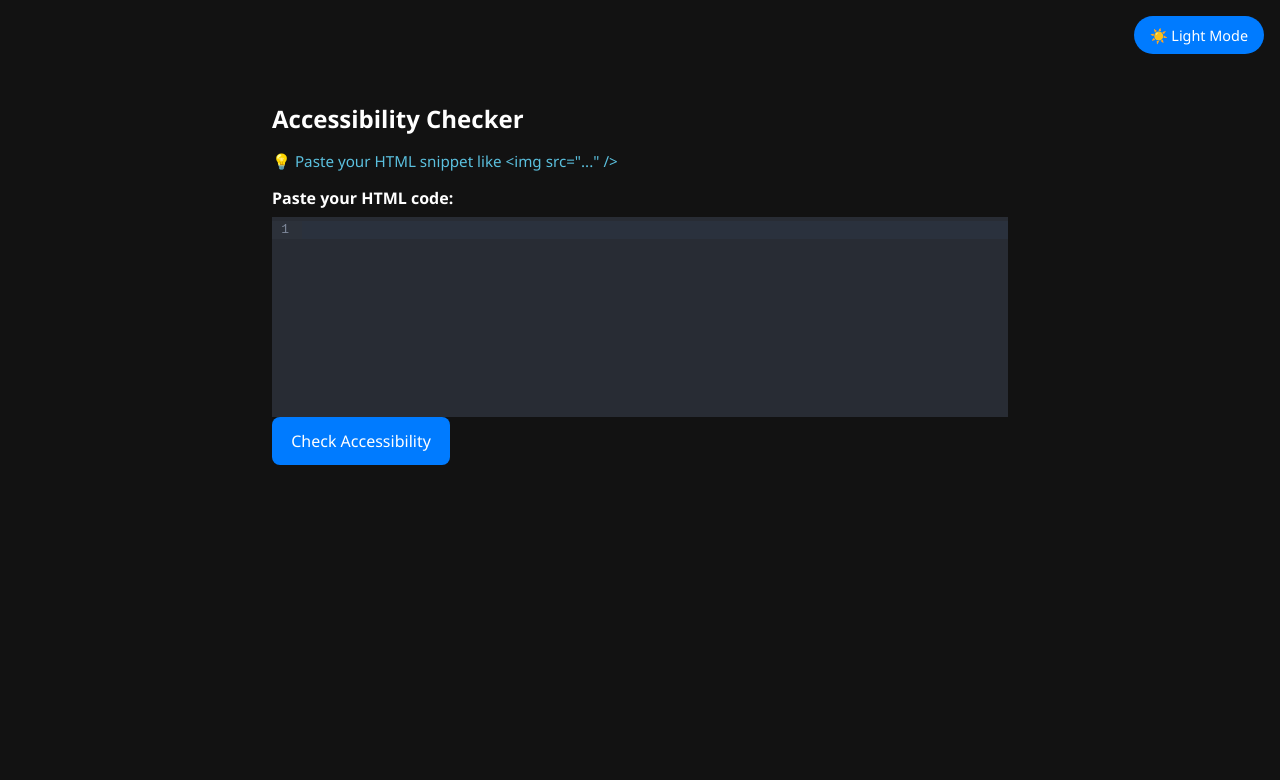
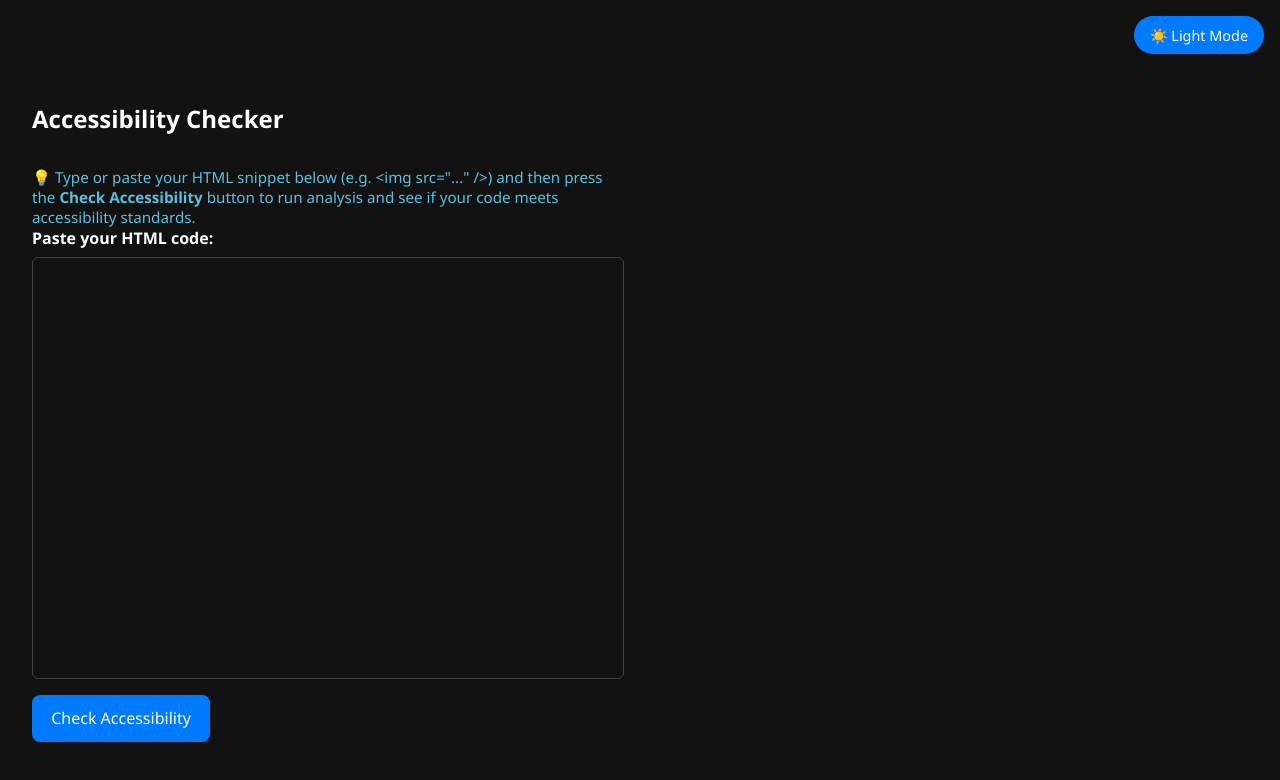
Before and after one commit to WioletaKolodziej/accessibility-checker, a React (Vite) app: page / in a window 1280 px wide. Shown: the top 780 px of the page. Built offline with nearby package versions, Linux system fonts and the light colour scheme.

Commit message:
Integrate axe-core for WCAG checks, enhance UI with sticky button and split layout, update README

```diff
--- a/package.json
+++ b/package.json
@@ -17,6 +17,7 @@
     "@codemirror/view": "^6.36.5",
     "@types/styled-components": "^5.1.34",
     "@uiw/react-codemirror": "^4.23.10",
+    "axe-core": "^4.10.3",
     "codemirror": "^6.0.1",
     "react": "^19.0.0",
     "react-dom": "^19.0.0",
--- a/src/components/Checker.tsx
+++ b/src/components/Checker.tsx
@@ -1,21 +1,105 @@
+// React and external imports
 import { useEffect, useRef, useState } from "react";
 import styled from "styled-components";
-import { checkAccessibility, Issue } from "../utils/checkAccessibility";
 import { useCodeMirror } from "@uiw/react-codemirror";
 import { html } from "@codemirror/lang-html";
+import { EditorView } from "codemirror";
 import { Extension } from "@codemirror/state";
-import { getAccessibilityExtension } from "../utils/highlightIssues";
 
+// Utility functions for accessibility checking and highlighting
+import { getAccessibilityExtensions } from "../utils/highlightIssues";
+import { runAxeCheck, AxeIssue } from "../utils/runAxeCheck";
+
+// Styled components for layout and UI
 const Container = styled.section`
-  max-width: 800px;
-  margin: 0 auto;
+  display: flex;
+  flex-direction: column;
+  width: 100vw;
+  height: calc(100dvh - 5rem);
+  overflow: hidden;
   padding: 2rem;
+  box-sizing: border-box;
 `;
 
 const Heading = styled.h2`
   font-size: 1.5rem;
   font-weight: bold;
-  margin-bottom: 1rem;
+`;
+
+const ContentWrapper = styled.div`
+  display: flex;
+  flex: 1;
+  gap: 2rem;
+  margin-top: 1.5rem;
+  overflow: hidden;
+`;
+
+const EditorWrapper = styled.div`
+  flex: 1;
+  display: flex;
+  flex-direction: column;
+  max-width: 50%;
+  height: 100%;
+  min-height: 50vh;
+  position: relative;
+  overflow: hidden;
+`;
+
+const EditorTop = styled.div`
+  flex: 1;
+  display: flex;
+  flex-direction: column;
+  overflow: hidden;
+`;
+
+const CodeMirrorWrapper = styled.div`
+  flex: 1;
+  height: 100%;
+  max-height: calc(100dvh - 300px);
+  overflow: auto;
+  border-radius: 6px;
+  border: 1px solid ${({ theme }) => theme.border};
+`;
+
+const StickyButton = styled.button`
+  position: sticky;
+  bottom: 1rem;
+  margin-top: 2rem;
+  background-color: ${({ theme }) => theme.accent};
+  color: white;
+  padding: 0.8rem 1.2rem;
+  border: none;
+  border-radius: 8px;
+  cursor: pointer;
+  font-size: 1rem;
+  transition: background-color 0.3s ease;
+  z-index: 10;
+  align-self: flex-start;
+
+  &:hover {
+    background-color: ${({ theme }) => theme.success};
+  }
+  &:active {
+    transform: scale(0.97);
+  }
+`;
+
+const Panel = styled.div`
+  flex: 1;
+  min-width: 0;
+  overflow-y: auto;
+  position: relative;
+`;
+
+const ResultHint = styled.div`
+  margin-bottom: 0.5rem;
+  font-size: 0.95rem;
+  color: ${({ theme }) => theme.success};
+  position: sticky;
+  top: 0;
+  background: ${({ theme }) => theme.background};
+  padding: 0.5rem 0;
+  z-index: 5;
 `;
 
 const Label = styled.label`
@@ -24,37 +108,32 @@ const Label = styled.label`
   margin-bottom: 0.5rem;
 `;
 
-const Button = styled.button`
-  background-color: ${({ theme }) => theme.accent};
-  color: white;
-  padding: 0.8rem 1.2rem;
-  border: none;
-  border-radius: 8px;
-  cursor: pointer;
-  font-size: 1rem;
-  transition: background-color 0.3s ease;
-
-  &:hover {
-    background-color: ${({ theme }) => theme.success};
-  }
-  transition: background-color 0.3s ease, transform 0.2s ease;
-
-  &:active {
-    transform: scale(0.97);
-  }
-`;
-
 const ResultsWrapper = styled.div`
-  margin-top: 1.5rem;
   aria-live: polite;
 `;
 
 const ResultsList = styled.ul`
-  margin-top: 1rem;
+  margin-top: 0.5rem;
   padding-left: 1rem;
   list-style-type: disc;
-  color: ${({ theme }) => theme.error};
   animation: fadeIn 0.3s ease-in;
+
+  .error-critical {
+    color: #d9534f;
+  }
+  .error-serious {
+    color: #f0ad4e;
+  }
+  .error-moderate {
+    color: #f7c948;
+  }
+  .error-minor {
+    color: #999;
+  }
+
+  li {
+    cursor: pointer;
+  }
 `;
 
 const SuccessMessage = styled.p`
@@ -65,32 +144,71 @@ const SuccessMessage = styled.p`
 const Hint = styled.div`
   font-size: 0.95rem;
   color: ${({ theme }) => theme.success};
-  margin-bottom: 1rem;
   animation: fadeIn 0.5s ease-out;
+  margin-top: 0.5rem;
 `;
+
+const impactIconMap: Record<string, string> = {
+  critical: "❌",
+  serious: "⚠️",
+  moderate: "ℹ️",
+  minor: "💡",
+};
 
 export const Checker = () => {
   const [input, setInput] = useState("");
-  const [results, setResults] = useState<string[]>([]);
+  const [results, setResults] = useState<AxeIssue[]>([]);
   const [extensions, setExtensions] = useState<Extension[]>([html()]);
+  const editorRef = useRef<EditorView | null>(null);
+  const editorDOMRef = useRef<HTMLDivElement>(null);
 
   const { setContainer } = useCodeMirror({
+    container: editorDOMRef.current ?? undefined,
     value: input,
-    height: "200px",
+    height: "100%",
     extensions,
     theme: "dark",
-    onChange: (value) => setInput(value),
+    onCreateEditor: (view) => {
+      editorRef.current = view;
+    },
+    onChange: (value) => {
+      setInput(value);
+    },
   });
 
-  const handleCheck = () => {
-    const issues: Issue[] = checkAccessibility(input);
-    setResults(issues.map((i) => i.message));
-    const accessibilityExt = getAccessibilityExtension(issues);
-    setExtensions([html(), accessibilityExt]);
+  const handleCheck = async () => {
+    const issues = await runAxeCheck(input);
+    setResults(issues);
+    const decoration = getAccessibilityExtensions(issues);
+    setExtensions([html(), decoration]);
+    if (issues.length > 0 && editorRef.current) {
+      editorRef.current.dispatch({
+        effects: EditorView.scrollIntoView(issues[0].from, {
+          y: "start",
+          x: "start",
+        }),
+      });
+    }
+  };
+
+  const scrollToIssue = (from: number) => {
+    if (!editorRef.current) return;
+
+    editorRef.current.dispatch({
+      effects: EditorView.scrollIntoView(from, {
+        y: "start",
+        x: "start",
+      }),
+    });
+
+    const dom = editorRef.current.domAtPos(from)?.node;
+    if (dom instanceof HTMLElement) {
+      dom.classList.add("highlighted-temp");
+      setTimeout(() => dom.classList.remove("highlighted-temp"), 1500);
+    }
   };
 
   const hintRef = useRef<HTMLDivElement>(null);
-
   useEffect(() => {
     if (hintRef.current) {
       hintRef.current.animate(
@@ -111,28 +229,44 @@ export const Checker = () => {
     <Container aria-labelledby="checker-heading">
       <Heading id="checker-heading">Accessibility Checker</Heading>
 
+      <ContentWrapper>
+        <EditorWrapper>
+          <EditorTop>
             <Hint ref={hintRef}>
-        💡 Paste your HTML snippet like &lt;img src="..." /&gt;
+              💡 Type or paste your HTML snippet below (e.g. &lt;img src="..." /&gt;) and then press the <strong>Check Accessibility</strong> button to run analysis and see if your code meets accessibility standards.
             </Hint>
+            <Label htmlFor="html-input">Paste your HTML code:</Label>
+            <CodeMirrorWrapper ref={editorDOMRef} />
+          </EditorTop>
+          <StickyButton onClick={handleCheck}>Check Accessibility</StickyButton>
+        </EditorWrapper>
 
-      <Label htmlFor="html-input">Paste your HTML code:</Label>
-
-      <div ref={setContainer} />
-
-      <Button onClick={handleCheck}>Check Accessibility</Button>
-
+        <Panel>
           <ResultsWrapper aria-live="polite">
             {results.length === 0 && input && (
               <SuccessMessage>No issues found 🎉</SuccessMessage>
             )}
             {results.length > 0 && (
+              <>
+                <ResultHint>
+                  💡 Click on an issue to scroll to the affected element in the editor:
+                </ResultHint>
                 <ResultsList>
                   {results.map((r, i) => (
-              <li key={i}>{r}</li>
+                    <li
+                      key={i}
+                      className={`error-${r.impact}`}
+                      onClick={() => scrollToIssue(r.from)}
+                    >
+                      {impactIconMap[r.impact ?? "minor"]} [{r.impact}] {r.message} — <code>{r.html}</code>
+                    </li>
                   ))}
                 </ResultsList>
+              </>
             )}
           </ResultsWrapper>
+        </Panel>
+      </ContentWrapper>
     </Container>
   );
 };
--- a/src/styles/globalStyles.ts
+++ b/src/styles/globalStyles.ts
@@ -24,9 +24,14 @@ export const GlobalStyle = createGlobalStyle`
   }
 
 .accessibility-error {
-  background-color: rgba(255, 0, 0, 0.2) !important;
+  background-color: rgba(255, 0, 0, 0.2);
   border-bottom: 1px dotted red;
   cursor: help;
 }
 
+.cm-line .highlighted-temp {
+  background-color: yellow;
+  transition: background-color 0.3s ease;
+}
+
 `;
--- a/src/utils/highlightIssues.ts
+++ b/src/utils/highlightIssues.ts
@@ -1,16 +1,16 @@
 import { Decoration, ViewPlugin, DecorationSet, ViewUpdate } from "@codemirror/view";
 import { Extension } from "@codemirror/state";
-import { Issue } from "./checkAccessibility";
+import { AxeIssue } from "./runAxeCheck";
 
-export function getAccessibilityExtension(issues: Issue[]): Extension {
-  const decorations = Decoration.set(
-    issues.map(issue =>
-      Decoration.mark({
-        class: "accessibility-error",
-        attributes: { title: issue.message }
-      }).range(issue.from, issue.to)
-    )
+export function getAccessibilityExtensions(issues: AxeIssue[]): Extension {
+  const marks = issues.map(issue =>
+    Decoration.mark({
+      class: "accessibility-error",
+      attributes: { title: issue.message }
+    }).range(issue.from, issue.to)
   );
+
+  const decorations = Decoration.set(marks);
 
   return ViewPlugin.fromClass(
     class {
--- /dev/null
+++ b/src/utils/runAxeCheck.ts
@@ -0,0 +1,60 @@
+import axe from "axe-core";
+
+export interface AxeIssue {
+  message: string;
+  html: string;
+  impact?: string;
+  id: string;
+  tags: string[];
+  from: number;
+  to: number;
+}
+
+export async function runAxeCheck(html: string): Promise<AxeIssue[]> {
+  const container = document.createElement("div");
+  container.style.position = "absolute";
+  container.style.left = "-9999px";
+  container.style.width = "1px";
+  container.style.height = "1px";
+  container.innerHTML = html;
+
+  document.body.appendChild(container);
+
+  try {
+    const results = await axe.run(container, {
+      runOnly: {
+        type: "tag",
+        values: ["wcag2a", "wcag2aa"]
+      }
+    });
+
+    const issues: AxeIssue[] = [];
+    let lastIndex = 0;
+
+    for (const violation of results.violations) {
+      for (const node of violation.nodes) {
+        const snippet = node.html;
+        const from = html.indexOf(snippet, lastIndex);
+        const to = from + snippet.length;
+
+        if (from !== -1) {
+          issues.push({
+            message: violation.help,
+            html: snippet,
+            impact: violation.impact ?? "unknown",
+            id: violation.id,
+            tags: violation.tags,
+            from,
+            to
+          });
+
+          lastIndex = to;
+        }
+      }
+    }
+
+    return issues;
+  } finally {
+    document.body.removeChild(container);
+  }
+}
```
Also changed, not shown: src/utils/checkAccessibility.ts (deleted, +0 -76 lines), 2 other files (tests, documents, lock files or other folders). Lines whose indentation alone changed are shown as unchanged.
